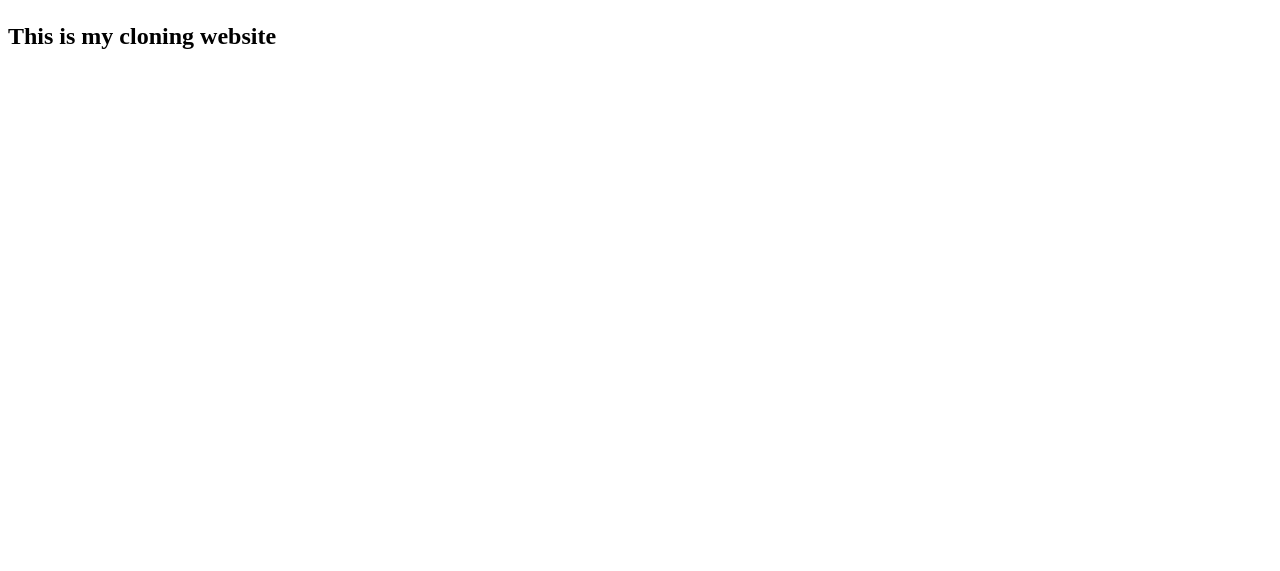
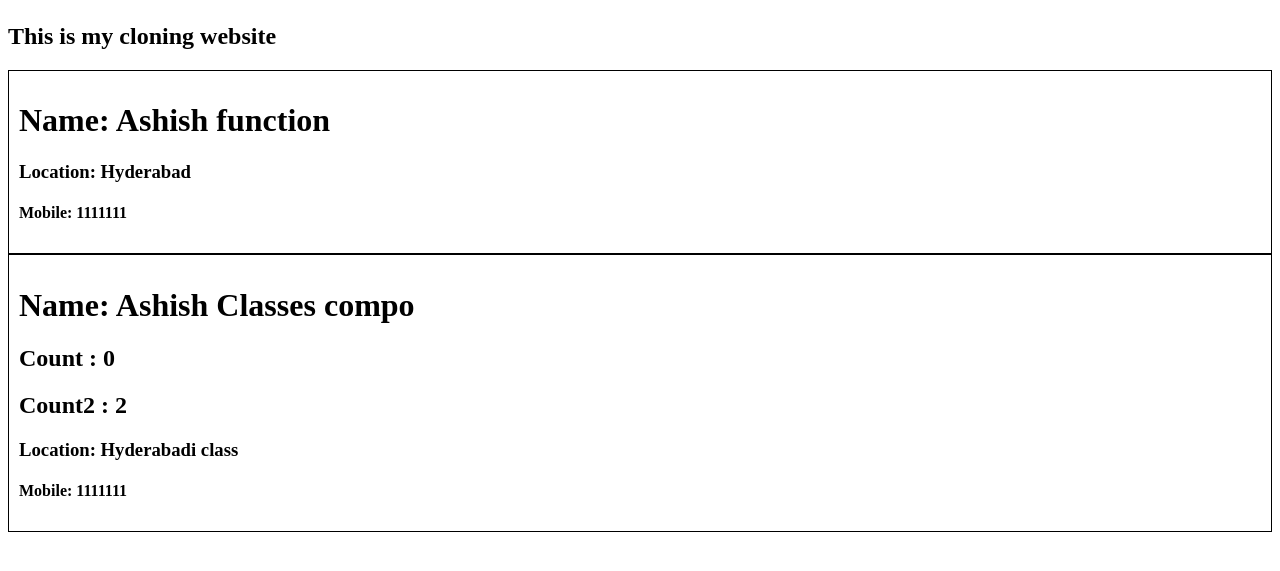
Before and after one commit to AshishAhuja124/Swiggy-clone, a React (Vite) app: page /about in a window 1280 px wide. Shown: the part 221-792 px from the top of the page. Built offline with nearby package versions, Linux system fonts and the light colour scheme.

Commit message:
working on state variables in class based component

```diff
--- a/index.css
+++ b/index.css
@@ -71,3 +71,8 @@
 .filter {
     display: flex;
 }
+
+.user-card {
+    padding: 10px;
+    border: 1px solid black;
+}
--- a/src/components/About.js
+++ b/src/components/About.js
@@ -1,8 +1,14 @@
+import User from "./User";
+import UserClass from "./UserClass";
+
+
 const About = () => {
     return (
         <div>
             <h1>About Us</h1>
             <h2>This is my cloning website</h2>
+            <User  name = {"Ashish function"}/>
+            <UserClass name = {"Ashish Classes compo"} location={"Hyderabadi class"} />
         </div>
     )
 }
--- a/src/components/RestaurantMenu.js
+++ b/src/components/RestaurantMenu.js
@@ -39,7 +39,9 @@ const RestaurantMenu = () => {
             </div>
             <h2>Menu</h2>
             <ul>
-                {itemCards.map((item) => <li key={item.card.info.id}>{item.card.info.name} -  {item.card.info.price / 100 || item.card.info.defaultPrice / 100}</li>)}
+                {itemCards.map((item) =>
+                    <li key={item.card.info.id}>{item.card.info.name} -  {item.card.info.price / 100 || item.card.info.defaultPrice / 100}
+                    </li>)}
             </ul>
         </div>
     )
--- /dev/null
+++ b/src/components/User.js
@@ -0,0 +1,12 @@
+
+const User = ({name}) => {
+  return (
+    <div className="user-card">
+        <h1>Name: {name}</h1>
+        <h3>Location: Hyderabad</h3>
+        <h4>Mobile: 1111111</h4>
+    </div>
+  )
+}
+
+export default User
--- /dev/null
+++ b/src/components/UserClass.js
@@ -0,0 +1,30 @@
+import React from "react";
+
+class UserClass extends React.Component {
+    constructor(props) {
+        super(props);
+
+        this.state = {
+            count: 0,
+            count2: 2,
+        }
+    }
+
+
+    render() {
+        const {name, location} = this.props;
+        const { count, count2 } = this.state;
+
+        return (
+            <div className="user-card">
+                <h1>Name: {name}</h1>
+                <h2>Count : {count}</h2>
+                <h2>Count2 : {count2}</h2>
+                <h3>Location: {location}</h3>
+                <h4>Mobile: 1111111</h4>
+            </div>
+        )
+    }
+}
+
+export default UserClass;
```
